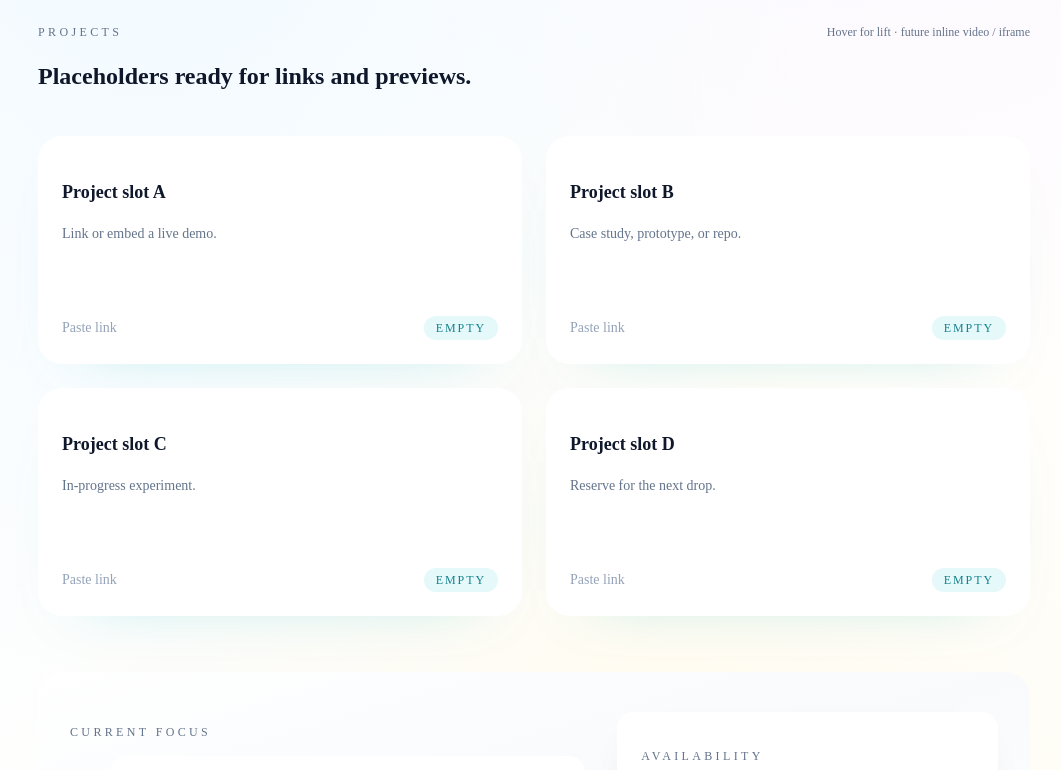
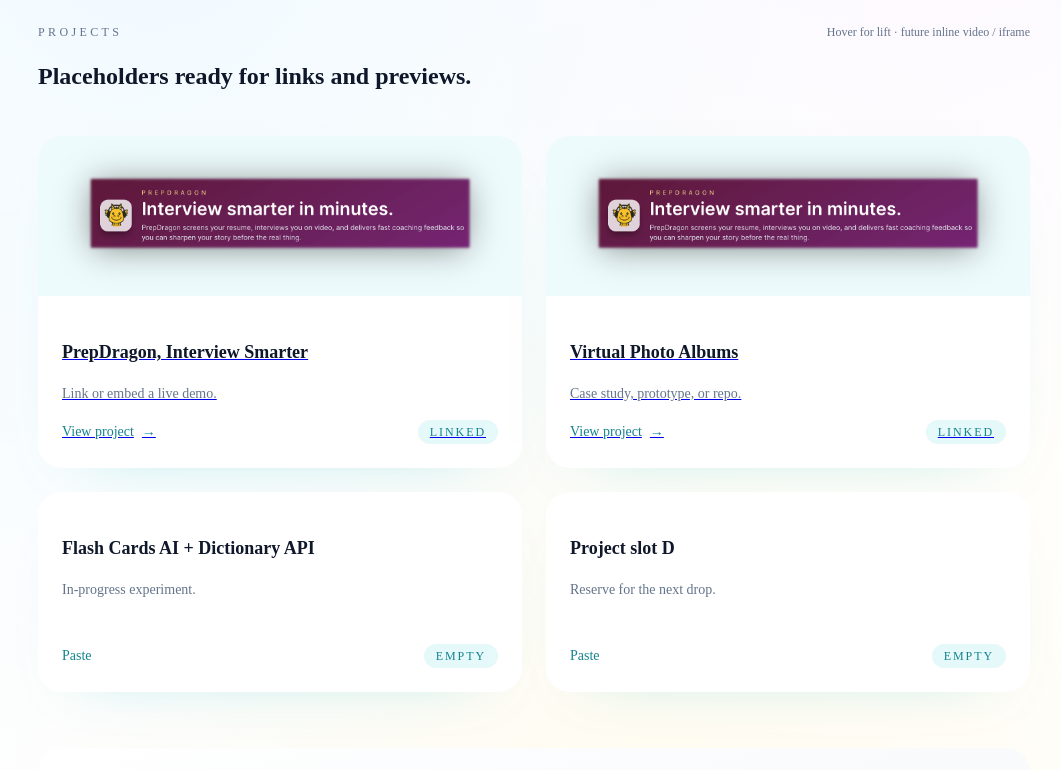
Before and after one commit to jaysonsao/jay-website, a Next.js app: page / in a window 1280 px wide. Shown: the part 720-1490 px from the top of the page, without its empty margins (106-1167 px from the left). Built offline with nearby package versions, Linux system fonts and the light colour scheme.

Commit message:
added more lessons, fixed issues w/ 3, 4, 11, 12

```diff
--- a/src/app/page.tsx
+++ b/src/app/page.tsx
@@ -1,3 +1,4 @@
+import Image from "next/image";
 import Link from "next/link";
 
 const tools = [
@@ -12,9 +13,20 @@
 ];
 
 const projectSlots = [
-  { title: "Project slot A", hint: "Link or embed a live demo." },
-  { title: "Project slot B", hint: "Case study, prototype, or repo." },
-  { title: "Project slot C", hint: "In-progress experiment." },
+  {
+    title: "PrepDragon, Interview Smarter",
+    hint: "Link or embed a live demo.",
+    image: "/previews/prepdragon_preview.png",
+    imageAlt: "PrepDragon interview prep mobile preview",
+    href: "https://github.com/jaysonsao/prepdragon",
+  },
+  { title: "Virtual Photo Albums",
+    image: "/previews/prepdragon_preview.png",
+    imageAlt: "Virtual Photo Album personal blog",
+    hint: "Case study, prototype, or repo.",
+    href: "https://github.com/jaysonsao/PhotoAlbums-jbs" },
+
+  { title: "Flash Cards AI + Dictionary API", hint: "In-progress experiment." },
   { title: "Project slot D", hint: "Reserve for the next drop." },
 ];
 
@@ -94,11 +106,25 @@
           </span>
         </div>
         <div className="grid gap-6 md:grid-cols-2">
-          {projectSlots.map((slot) => (
+          {projectSlots.map((slot) => {
+            const card = (
               <article
                 key={slot.title}
-              className="group flex min-h-[180px] flex-col justify-between rounded-3xl border border-[hsl(186_55%_84%)] bg-white px-6 py-6 shadow-[0_24px_60px_-50px_rgba(48,196,204,0.5)] transition duration-200 hover:-translate-y-1 hover:shadow-[0_26px_70px_-46px_rgba(48,196,204,0.6)]"
+                className="group flex min-h-[200px] flex-col justify-between overflow-hidden rounded-3xl border border-[hsl(186_55%_84%)] bg-white shadow-[0_24px_60px_-50px_rgba(48,196,204,0.5)] transition duration-200 hover:-translate-y-1 hover:shadow-[0_26px_70px_-46px_rgba(48,196,204,0.6)]"
               >
+                {slot.image ? (
+                  <div className="relative h-40 w-full overflow-hidden border-b border-[hsl(186_55%_84%)] bg-[hsl(186_70%_96%)]">
+                    <Image
+                      src={slot.image}
+                      alt={slot.imageAlt ?? slot.title}
+                      fill
+                      sizes="(min-width: 768px) 50vw, 100vw"
+                      className="object-cover transition duration-300 group-hover:scale-[1.02]"
+                      priority
+                    />
+                  </div>
+                ) : null}
+                <div className="flex flex-1 flex-col justify-between px-6 py-6">
                   <div className="space-y-2">
                     <h3 className="text-lg font-semibold text-slate-900">
                       {slot.title}
@@ -106,13 +132,40 @@
                     <p className="text-sm text-slate-500">{slot.hint}</p>
                   </div>
                   <div className="flex items-center justify-between pt-4 text-sm text-slate-400">
-                <span>Paste link</span>
+                    <span className="inline-flex items-center gap-2 text-[hsl(186_75%_32%)]">
+                      {slot.href ? (
+                        <>
+                          <span>View project</span>
+                          <span aria-hidden>→</span>
+                        </>
+                      ) : (
+                        <span>Paste </span>
+                      )}
+                    </span>
                     <span className="rounded-full border border-[hsl(186_60%_80%)] bg-[hsl(186_70%_94%)] px-3 py-1 text-xs uppercase tracking-[0.16em] text-[hsl(186_75%_32%)]">
-                  empty
+                      {slot.href ? "linked" : "empty"}
                     </span>
                   </div>
+                </div>
               </article>
-          ))}
+            );
+
+            return slot.href ? (
+              <Link
+                key={slot.title}
+                href={slot.href}
+                target="_blank"
+                rel="noreferrer"
+                className="focus-visible:outline-none focus-visible:ring-2 focus-visible:ring-[hsl(186_70%_60%)]"
+              >
+                {card}
+              </Link>
+            ) : (
+              <div key={slot.title} className="focus-visible:outline-none">
+                {card}
+              </div>
+            );
+          })}
         </div>
       </section>
 
@@ -134,7 +187,7 @@
               <span className="mt-1 h-2 w-2 rounded-full bg-slate-900" aria-hidden />
               <span>Rapid prototypes that graduate to production without rewrites.</span>
             </li>
-          </ul>
+          </ul>link
         </div>
         <div className="space-y-4 rounded-2xl border border-slate-200 bg-white px-6 py-6 shadow-[0_16px_40px_-30px_rgba(15,23,42,0.35)]">
           <p className="text-xs uppercase tracking-[0.28em] text-slate-500">
```
Also changed, not shown: public/previews/prepdragon_preview.png (added), 1 other file (tests, documents, lock files or other folders). Lines whose indentation alone changed are shown as unchanged.
